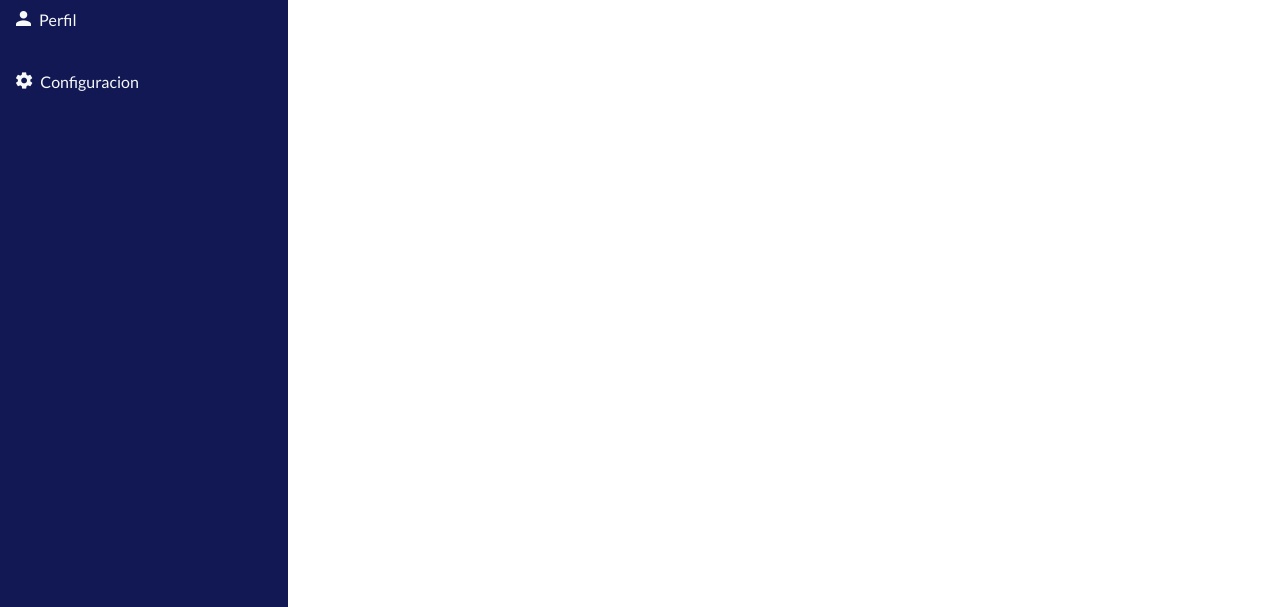
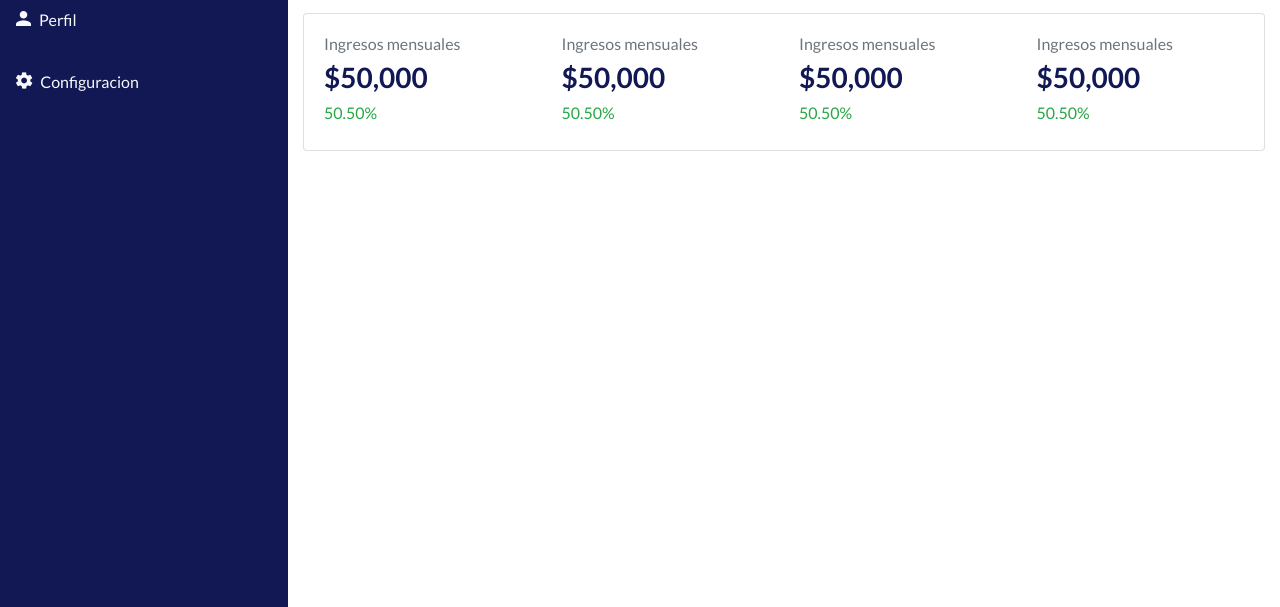
Before and after one commit to Lindapazw/bootstrap_dashboard, a plain HTML site: page index.html in a window 1280 px wide. Shown: the part 264-871 px from the top of the page. Drawn offline with nearby package versions, Linux system fonts and the light colour scheme.

Commit message:
add card style

```diff
--- a/assets/css/style.css
+++ b/assets/css/style.css
@@ -66,5 +66,5 @@ a:hover {
 #content {
     overflow-y: auto;
     height: 100vh;
-    padding-top: ;
+    padding-top: 5rem;
 }
--- a/index.html
+++ b/index.html
@@ -28,7 +28,7 @@
             <!-- sidebar -->
             <div id="sidebar-container" class="bg-primary">
                 <div class="logo">
-                    <h4 class="text-light font-weight-bold">Templune</h4>
+                    <h4 class="text-light font-weight-bold">CPPS</h4>
                 </div>
                 <div class="menu">
                     <a href="#" class="d-block p-3 text-light"><i class="icon ion-md-apps mr-2 lead"></i>Tablero</a>
@@ -86,6 +86,37 @@
                             </div>
                         </div>
                     </section>
+
+                    <section>
+                        <div class="container">
+                            <div class="card">
+                                <div class="card-body">
+                                    <div class="row">
+                                        <div class="col-lg-3 stat">
+                                            <h6 class="text-muted"">Ingresos mensuales</h6>
+                                            <h3 class="font-weight-bold">$50,000</h3>
+                                            <h6 class="text-success">50.50%</h6>
+                                        </div>
+                                        <div class="col-lg-3 stat">
+                                            <h6 class="text-muted"">Ingresos mensuales</h6>
+                                            <h3 class="font-weight-bold">$50,000</h3>
+                                            <h6 class="text-success">50.50%</h6>
+                                        </div>
+                                        <div class="col-lg-3 stat">
+                                            <h6 class="text-muted"">Ingresos mensuales</h6>
+                                            <h3 class="font-weight-bold">$50,000</h3>
+                                            <h6 class="text-success">50.50%</h6>
+                                        </div>
+                                        <div class="col-lg-3">
+                                            <h6 class="text-muted"">Ingresos mensuales</h6>
+                                            <h3 class="font-weight-bold">$50,000</h3>
+                                            <h6 class="text-success">50.50%</h6>
+                                        </div>
+                                    </div>
+                                </div>
+                            </div>
+                        </div>
+                    </section>
                 </div>
             </div>
         </div>
```
